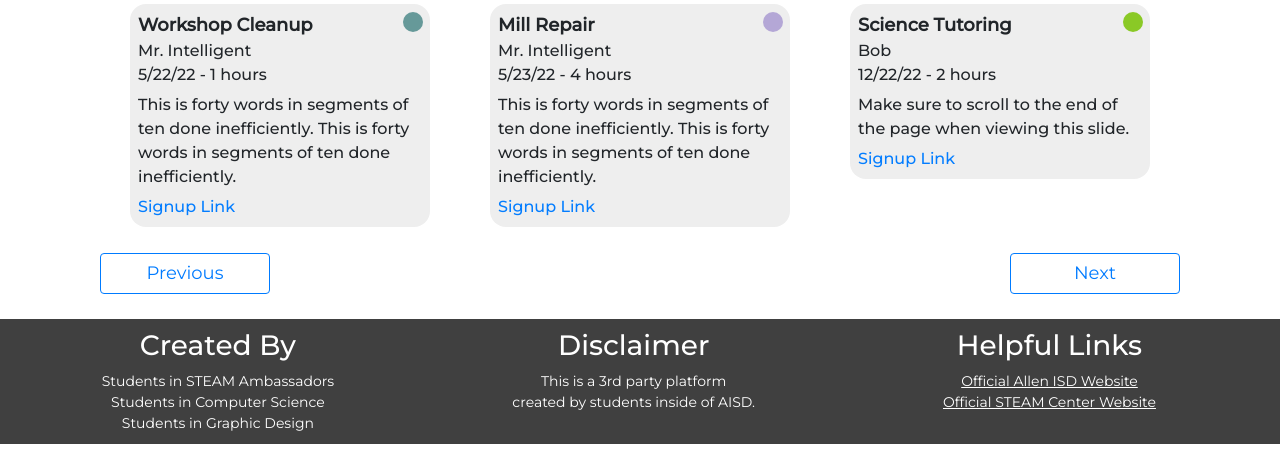
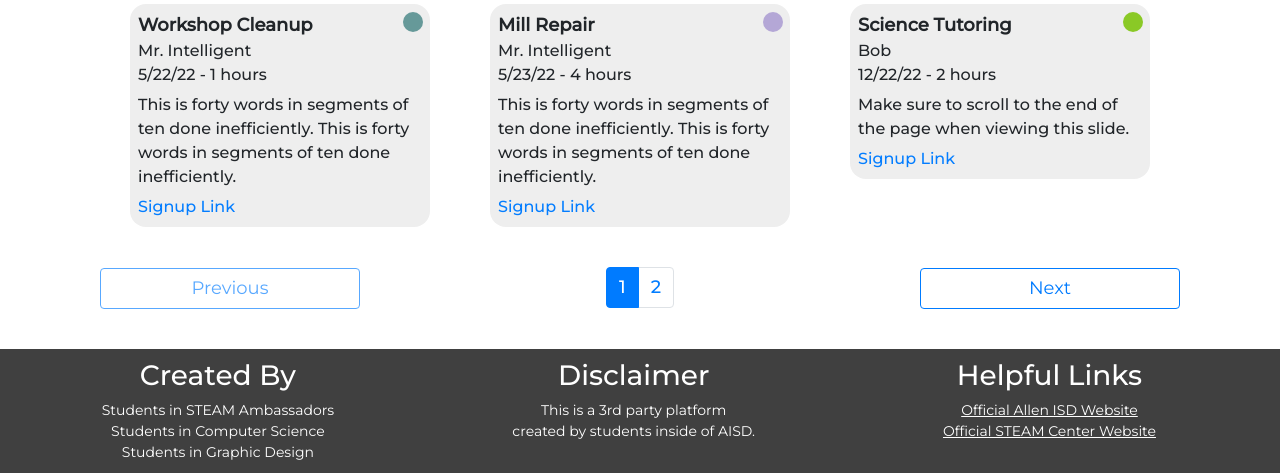
Before and after one commit to aptitudepi/2024TAMUHack, a Flask app: page /service in a window 1280 px wide. Shown: the part 674-1147 px from the top of the page. Before the commit the page ends 1118 px from the top, so only its background shows below. Run offline with Flask 2, Linux system fonts and the light colour scheme; some libraries are stand-ins or nearby versions.

Commit message:
Add files via upload

```diff
--- a/templates/service.html
+++ b/templates/service.html
@@ -215,12 +215,19 @@
   }
   .pageBtn {
     font-size:18px;
-    width:170px;
+  }
+  .paginationC {
+    margin-top:34px;
   }
   .pageBtn:active {
     background-color:#0d6efd !important;
     color:white !important;
   }
+  @media (max-width:768px){
+  .paginationC {
+    display:none;
+  }
+}
   @media (max-width:466px){
   .search {
     min-width:350px;
@@ -240,6 +247,13 @@
   /*end of CSS for search bar*/
   .footerC {
     font-weight:normal;
+  }
+  .pageLink {
+    color: #037dff;
+    text-decoration: none;
+  }
+  .pageLink:hover {
+    cursor:pointer;
   }
   </style>
 
@@ -285,6 +299,15 @@
             </div>
             <div class="pageBtns">
               <div><button type="button" class="btn btn-outline-primary pageBtn previousBtn">Previous</button></div>
+              <div><nav>
+                <ul class="pagination paginationC">
+                  <li class="page-item pageBtn pageLink" id="page1"><a class="page-link">1</a></li>
+                  <li class="page-item pageBtn pageLink" id="page2"><a class="page-link">2</a></li>
+                  <li class="page-item pageBtn pageLink" id="page3"><a class="page-link">3</a></li>
+                  <li class="page-item pageBtn pageLink" id="page4"><a class="page-link">4</a></li>
+                  <li class="page-item pageBtn pageLink" id="page5"><a class="page-link">5</a></li>
+                </ul>
+              </div></nav>
               <div><button type="button" class="btn btn-outline-primary pageBtn nextBtn">Next</button></div>
             </div>
             </div>
@@ -302,6 +325,7 @@
           var serviceNames = [];
           var daysInMonths = [31, 28, 31, 30, 31, 30, 31, 31, 30, 31, 30, 31];
           var page = 0;
+          var numOfPages = 0;
           function updateServiceInListing(index) {
               //this creates a new list item element
               var listItem = document.createElement("div");
@@ -469,18 +493,41 @@
             updateServiceListing();
             repositionFooter();
             $(".serviceCount").text(`${numOfServices}`);
+            numOfPages = Math.ceil(dataArr.length / 6);
+            for (var counter = 5 - numOfPages; counter > 0; counter--) {
+              $(".pagination li:last-child").remove();
+            }
+            $(".pagination li:first-child").addClass("active");
+            $(".previousBtn").addClass("disabled");
           });
           $(".subServiceDisplay").on('click', '.linkItem', function() {
             var thisServiceLink = this.link;
             window.open(thisServiceLink, "_blank");
           });
           $(".previousBtn").on('click', function() {
-            if (page != 0) { page -=1; }
-            clearServiceListing(subServiceDisplay);
-            updateServiceListing();
+            if (page != 0) {
+              page -=1;
+              $(".previousBtn").removeClass("disabled");
+              $(".nextBtn").removeClass("disabled");
+              clearServiceListing(subServiceDisplay);
+              updateServiceListing();
+            }
+            if (page == 0) { $(".previousBtn").addClass("disabled"); }
           });
           $(".nextBtn").on('click', function() {
-            if ((page+1)*6 < dataArr.length) { page +=1; }
+            if ((page+1)*6 < dataArr.length) {
+              page +=1;
+              $(".nextBtn").removeClass("disabled");
+              $(".previousBtn").removeClass("disabled");
+              clearServiceListing(subServiceDisplay);
+              updateServiceListing();
+            }
+            if (page + 1 == numOfPages) { $(".nextBtn").addClass("disabled"); }
+          });
+          $(".pagination li").on('click', function() {
+            page = parseInt($(this).attr("id")[4]) - 1;
+            $(".pagination li").removeClass("active");
+            $(this).addClass("active");
             clearServiceListing(subServiceDisplay);
             updateServiceListing();
           });
```
